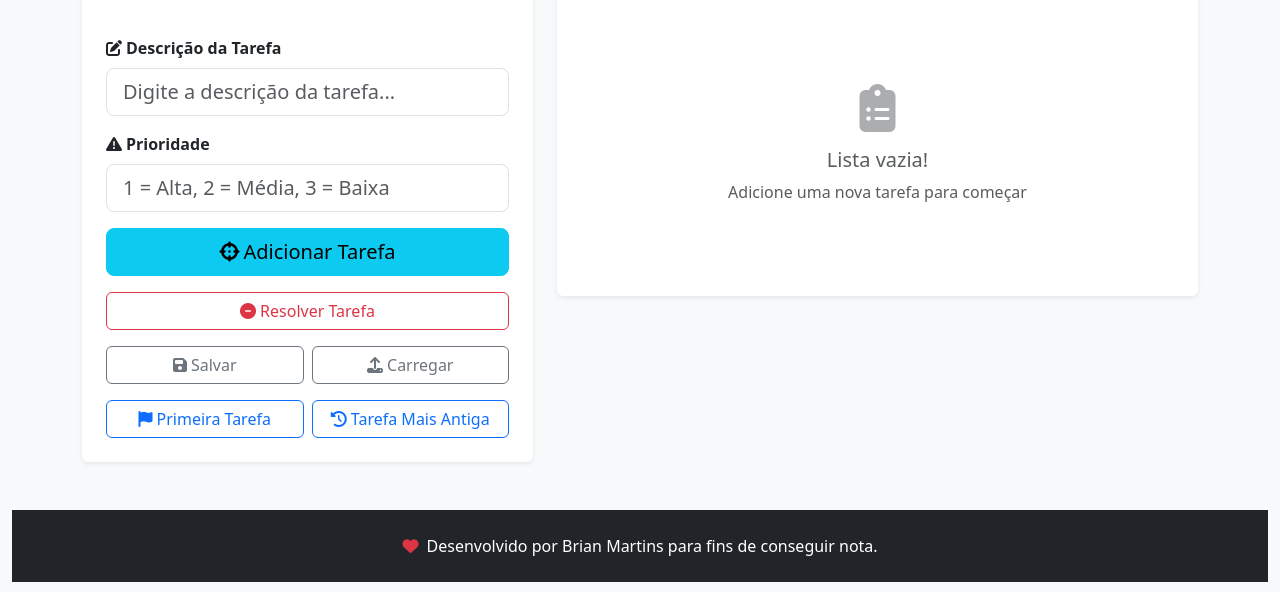
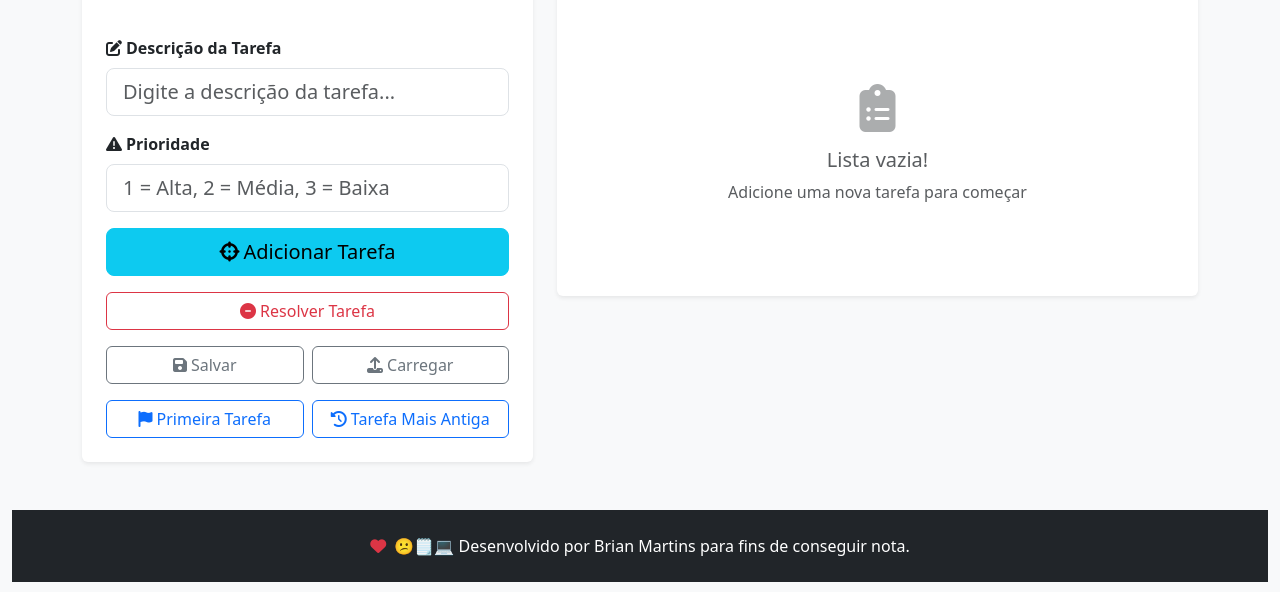
Before and after one commit to BrianMartins2006/deque, a plain HTML site: page deque/index.html in a window 1280 px wide. Shown: the part 208-800 px from the top of the page. Drawn offline with nearby package versions, Linux system fonts and the light colour scheme.

Commit message:
deque funcional

```diff
--- a/deque/controllers/ListaController.js
+++ b/deque/controllers/ListaController.js
@@ -83,11 +83,9 @@ function removeTarefas() {
     }
 
     if(tarefaSelecionadaIndex === null){
-        // Remove primeira tarefa
         const tarefaRemovida = minhaLista.removeFirst();
         mostrarMensagemRemocao(tarefaRemovida);
     } else {
-        // Remove tarefa selecionada
         const tarefaRemovida = minhaLista.removeAtIndex(tarefaSelecionadaIndex);
         mostrarMensagemRemocao(tarefaRemovida);
         tarefaSelecionadaIndex = null; // limpa seleção
--- a/deque/index.html
+++ b/deque/index.html
@@ -136,7 +136,7 @@
         <div class="container">
           <p class="mb-0">
             <i class="fas fa-heart text-danger me-1"></i>
-            Desenvolvido por Brian Martins para fins de conseguir nota.
+           😕🗒️💻 Desenvolvido por Brian Martins para fins de conseguir nota.
           </p>
         </div>
       </footer>
```
